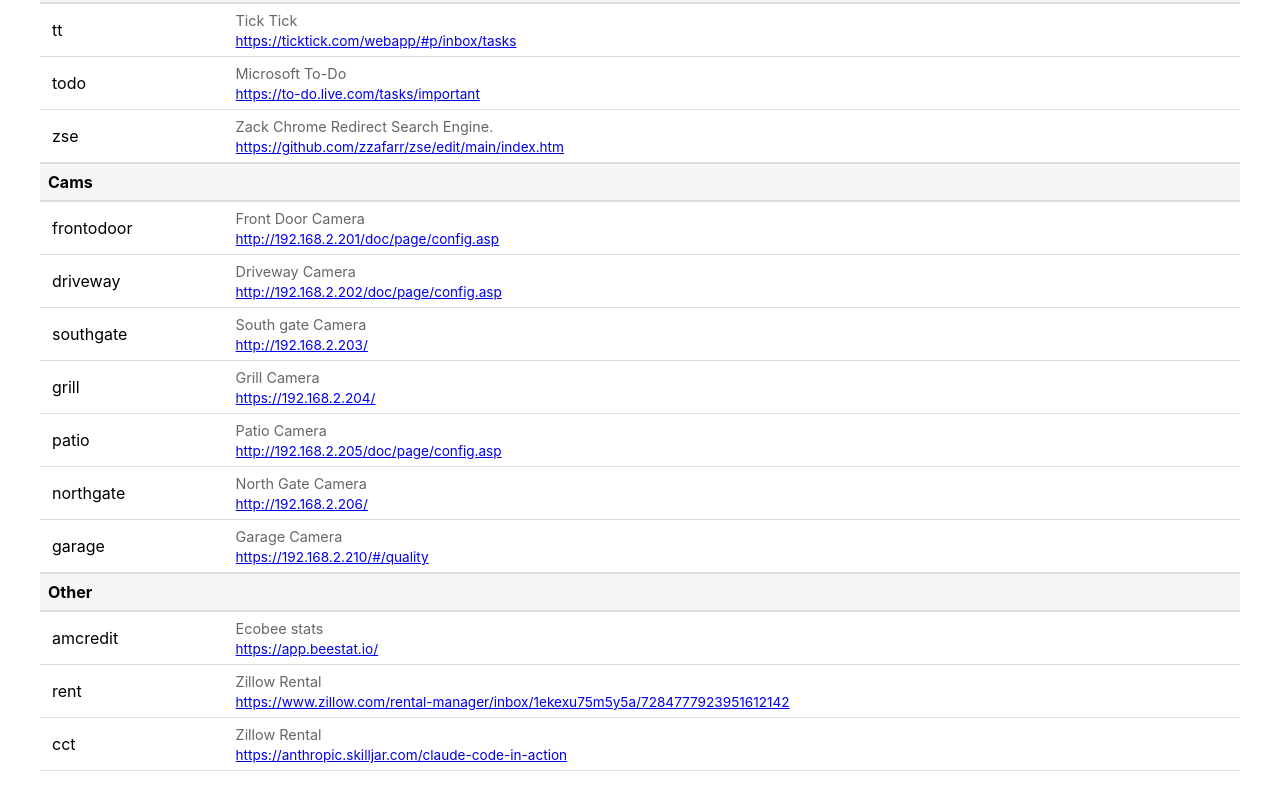
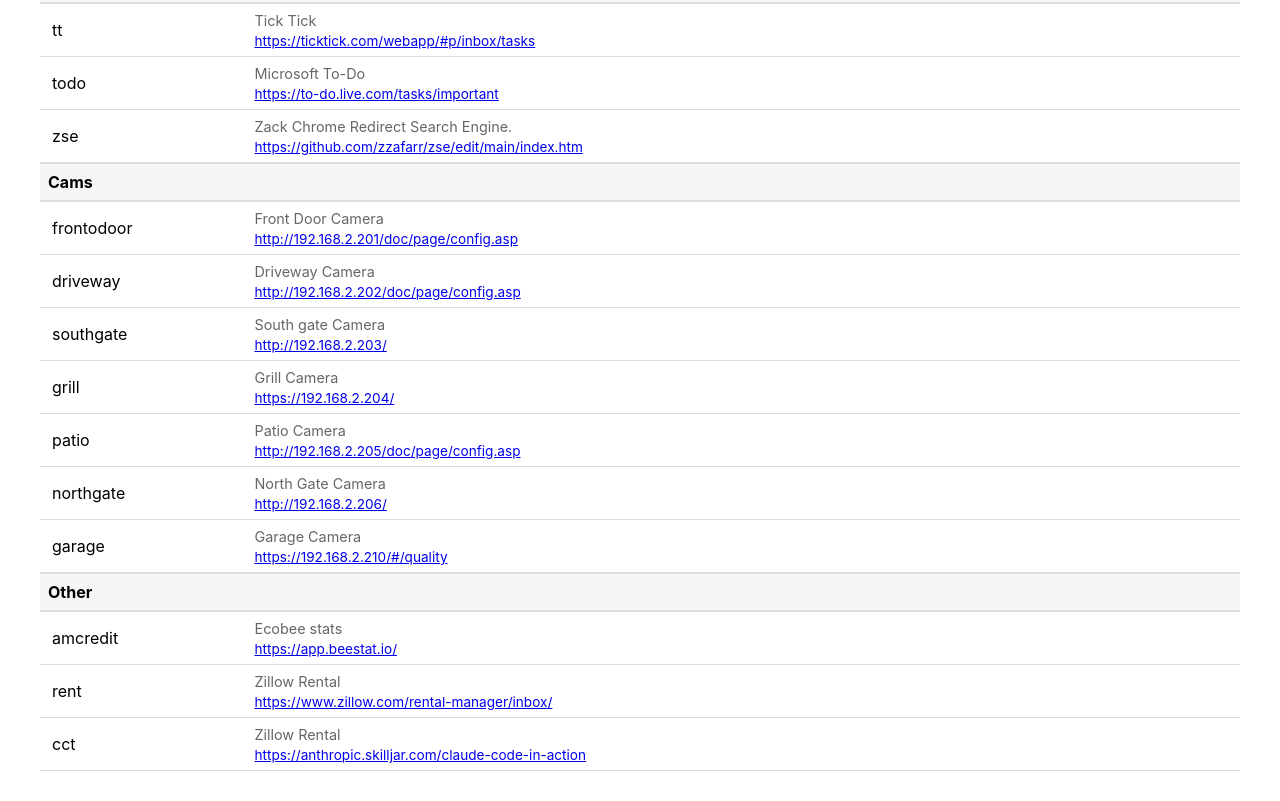
Before and after one commit to zzafarr/zse, a plain HTML site: page index.htm in a window 1280 px wide. Shown: the part 977-1778 px from the top of the page. Drawn offline with Linux system fonts and the light colour scheme.

Commit message:
Update index.htm

```diff
--- a/index.htm
+++ b/index.htm
@@ -180,7 +180,7 @@
                 description: "Ecobee stats"
             },
 		"rent": {
-			url: "https://www.zillow.com/rental-manager/inbox/1ekexu75m5y5a/7284777923951612142",
+			url: "https://www.zillow.com/rental-manager/inbox/",
 			description: "Zillow Rental"
 		},
 		"cct": {
```
